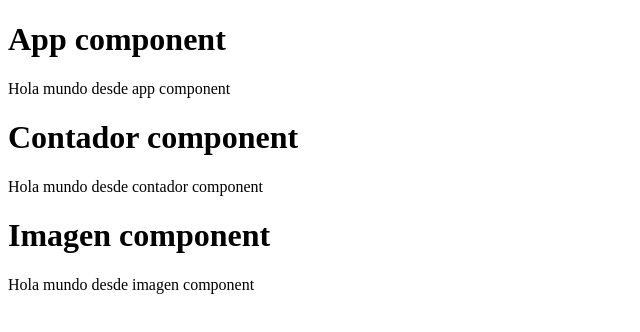
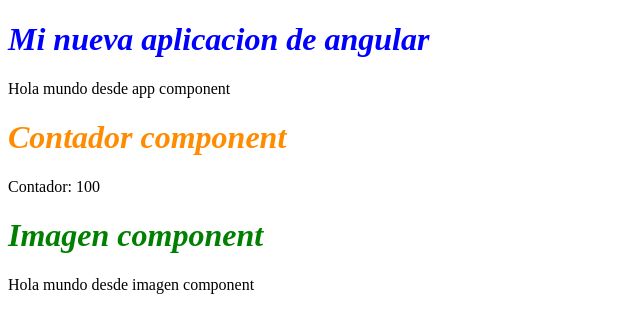
Before and after one commit to DeanHdz/Aplicaciones-Web-Escalables, an Angular app in the folder proyecto1/: page / in a window 1280 px wide. Shown: the top 332 px of the page, without its empty margins (0-640 px from the left). Built offline with nearby package versions, Linux system fonts and the light colour scheme.

Commit message:
Clase 30 de enero

```diff
--- a/proyecto1/src/app/app.component.css
+++ b/proyecto1/src/app/app.component.css
@@ -0,0 +1,3 @@
+h1{
+    color: blue;
+}
--- a/proyecto1/src/app/app.component.html
+++ b/proyecto1/src/app/app.component.html
@@ -1,4 +1,4 @@
-<h1>App component</h1>
+<h1>{{titulo}}</h1>
 <p> Hola mundo desde app component</p>
 
 <app-contador></app-contador>
--- a/proyecto1/src/app/app.component.ts
+++ b/proyecto1/src/app/app.component.ts
@@ -11,5 +11,5 @@
   styleUrl: './app.component.css'
 })
 export class AppComponent {
-  title = 'proyecto1';
+  public titulo : string ="Mi nueva aplicacion de angular";
 }
--- a/proyecto1/src/app/contador/contador.component.css
+++ b/proyecto1/src/app/contador/contador.component.css
@@ -0,0 +1,11 @@
+h1{
+    /*color: red;*/
+}
+
+.clases{
+
+}
+
+#id{
+
+}
--- a/proyecto1/src/app/contador/contador.component.html
+++ b/proyecto1/src/app/contador/contador.component.html
@@ -1,2 +1,2 @@
 <h1>Contador component</h1>
-<p>Hola mundo desde contador component</p>
+<p>Contador: {{contador}}</p>
--- a/proyecto1/src/app/contador/contador.component.ts
+++ b/proyecto1/src/app/contador/contador.component.ts
@@ -8,5 +8,6 @@
   styleUrl: './contador.component.css'
 })
 export class ContadorComponent {
+  public contador : Number = 100;
 
 }
--- a/proyecto1/src/app/imagen/imagen.component.css
+++ b/proyecto1/src/app/imagen/imagen.component.css
@@ -0,0 +1,3 @@
+h1{
+    color: green;
+}
--- a/proyecto1/src/styles.css
+++ b/proyecto1/src/styles.css
@@ -1 +1,5 @@
 /* You can add global styles to this file, and also import other style files */
+h1{
+    color: darkorange;
+    font-style: italic;
+}
```
Also changed, not shown: 1 other file (tests, documents, lock files or other folders).
